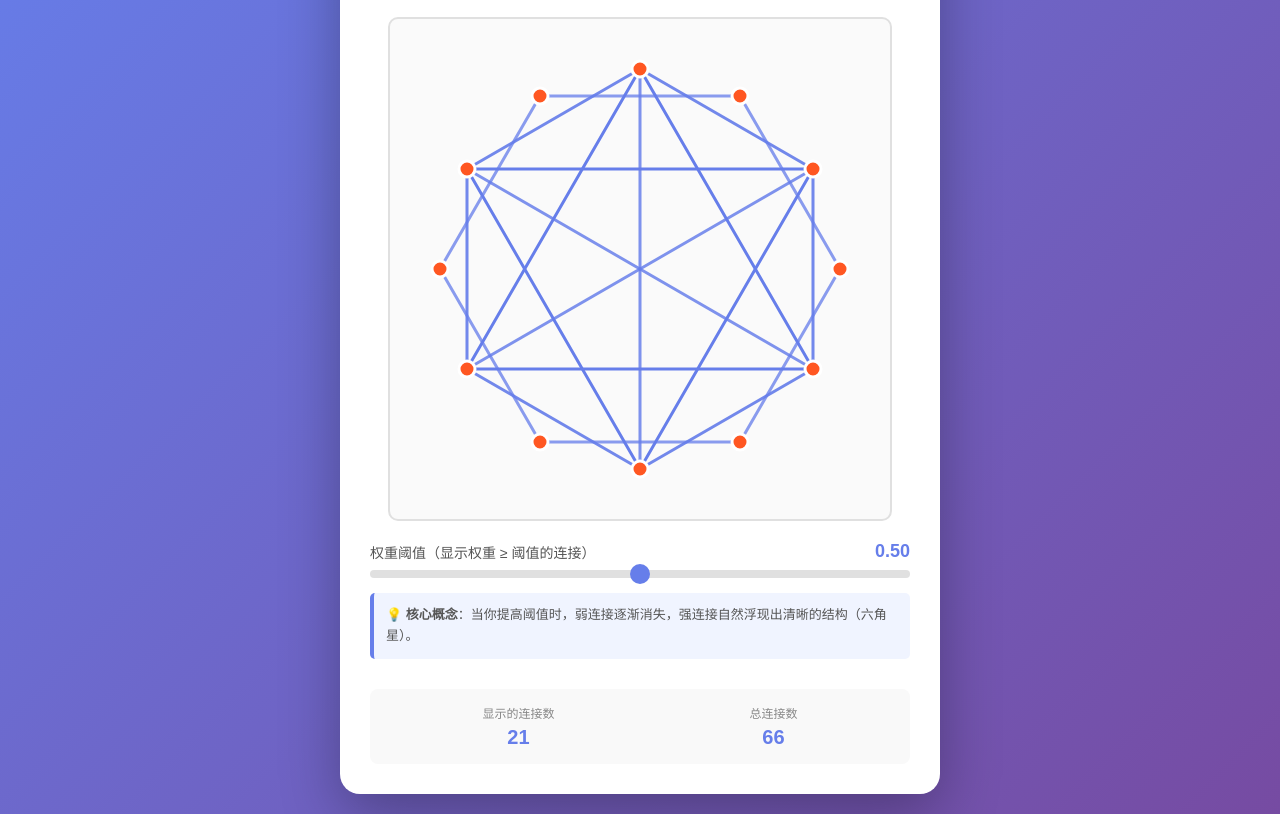
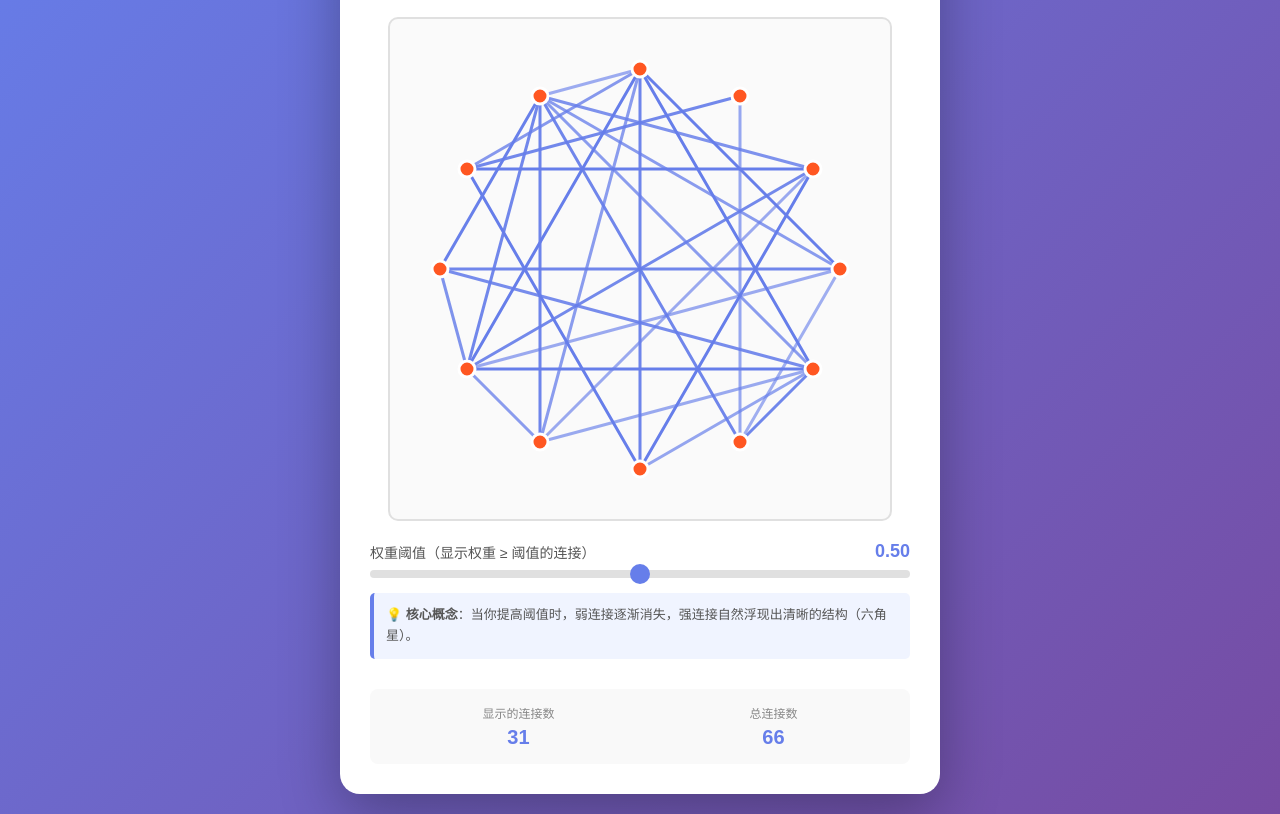
Before and after one commit to MarssZ/2511-HTML-Visualize, a plain HTML site: page demos/structure-energy/index.html in a window 1280 px wide. Shown: the part 125-939 px from the top of the page. Drawn offline with Linux system fonts and the light colour scheme.

Commit message:
refactor(structure-energy): 重构图形数据生成逻辑并优化渲染
- 将硬编码的边数据改为动态生成，使用 Set 存储六角星边
- 简化渲染逻辑，统一使用 window.graphData 作为数据源
- 移除冗余注释和未使用的代码

```diff
--- a/demos/structure-energy/data.js
+++ b/demos/structure-energy/data.js
@@ -3,7 +3,6 @@
 
 const GRAPH = {
   // 节点：12个点均匀分布在圆周上（像时钟刻度）
-  // 半径200，中心250,250
   nodes: (() => {
     const nodes = [];
     const radius = 200;
@@ -11,7 +10,6 @@ const GRAPH = {
     const centerY = 250;
 
     for (let i = 0; i < 12; i++) {
-      // 从12点方向开始（-90度），顺时针排列
       const angle = (Math.PI * 2 / 12) * i - Math.PI / 2;
       nodes.push({
         id: i,
@@ -22,99 +20,45 @@ const GRAPH = {
     return nodes;
   })(),
 
-  // 边：完全图（12个点 = 66条边）
-  // 强连接（权重0.75-1.0）：形成六角星结构
-  // 弱连接（权重0.1-0.4）：噪音
-  edges: [
-    // === 六角星外环（6条边，权重1.0）===
-    // 连接：0→2→4→6→8→10→0
-    {from: 0, to: 2, weight: 0.9},   // 12点 → 2点
-    {from: 2, to: 4, weight: 0.9},   // 2点 → 4点
-    {from: 4, to: 6, weight: 0.9},   // 4点 → 6点
-    {from: 6, to: 8, weight: 0.9},   // 6点 → 8点
-    {from: 8, to: 10, weight: 0.9},  // 8点 → 10点
-    {from: 10, to: 0, weight: 0.9},  // 10点 → 12点
+  // 六角星的边（6条）
+  // 六角星 = 两个交叉的大三角形
+  // 注意：key 格式必须是 "小-大"，与 edgeKey 函数一致
+  starEdges: new Set([
+    '0-4', '4-8', '0-8',   // 三角形1（8-0 改成 0-8）
+    '2-6', '6-10', '2-10'  // 三角形2（10-2 改成 2-10）
+  ]),
 
-    // === 六角星内部大对角线（6条边，权重0.9）===
-    // 形成两个交叉的大三角形
-    {from: 0, to: 4, weight: 1.0},   // 12点 → 4点
-    {from: 4, to: 8, weight: 1.0},   // 4点 → 8点
-    {from: 8, to: 0, weight: 1.0},   // 8点 → 12点
-    {from: 2, to: 6, weight: 1.0},   // 2点 → 6点
-    {from: 6, to: 10, weight: 1.0},  // 6点 → 10点
-    {from: 10, to: 2, weight: 1.0},  // 10点 → 2点
+  // 生成完整的边数组（只调用一次，权重固定）
+  generateEdges() {
+    const edges = [];
 
-    // === 六角星内部中对角线（6条边，权重0.8）===
-    // 连接外环顶点到中心对面
-    {from: 0, to: 6, weight: 0.8},   // 12点 → 6点（最长对角线）
-    {from: 2, to: 8, weight: 0.8},   // 2点 → 8点
-    {from: 4, to: 10, weight: 0.8},  // 4点 → 10点
+    // 辅助函数：生成边的唯一key
+    const edgeKey = (a, b) => a < b ? `${a}-${b}` : `${b}-${a}`;
 
-    // === 次级连接（中等权重，0.6-0.7）===
-    // 奇数点之间的连接，形成内环六边形
-    {from: 1, to: 3, weight: 0.7},
-    {from: 3, to: 5, weight: 0.7},
-    {from: 5, to: 7, weight: 0.7},
-    {from: 7, to: 9, weight: 0.7},
-    {from: 9, to: 11, weight: 0.7},
-    {from: 11, to: 1, weight: 0.7},
+    // 遍历完全图的所有边（12个节点 = 66条边）
+    for (let i = 0; i < 12; i++) {
+      for (let j = i + 1; j < 12; j++) {
+        const key = edgeKey(i, j);
 
-    // === 噪音边（权重0.1-0.5）===
-    // 剩余的48条边，随机权重
-    {from: 0, to: 1, weight: 0.25},
-    {from: 0, to: 3, weight: 0.15},
-    {from: 0, to: 5, weight: 0.3},
-    {from: 0, to: 7, weight: 0.2},
-    {from: 0, to: 9, weight: 0.35},
-    {from: 0, to: 11, weight: 0.2},
+        // 判断是否是六角星的边
+        const isStar = this.starEdges.has(key);
 
-    {from: 1, to: 2, weight: 0.3},
-    {from: 1, to: 4, weight: 0.2},
-    {from: 1, to: 5, weight: 0.4},
-    {from: 1, to: 6, weight: 0.15},
-    {from: 1, to: 7, weight: 0.3},
-    {from: 1, to: 8, weight: 0.25},
-    {from: 1, to: 9, weight: 0.2},
-    {from: 1, to: 10, weight: 0.35},
+        edges.push({
+          from: i,
+          to: j,
+          // 六角星边：权重 1.0（写死）
+          // 其他边：权重随机 0-0.99
+          weight: isStar ? 1.0 : Math.random() * 0.99
+        });
+      }
+    }
 
-    {from: 2, to: 3, weight: 0.25},
-    {from: 2, to: 5, weight: 0.15},
-    {from: 2, to: 7, weight: 0.3},
-    {from: 2, to: 9, weight: 0.2},
-    {from: 2, to: 11, weight: 0.35},
+    return edges;
+  }
+};
 
-    {from: 3, to: 4, weight: 0.3},
-    {from: 3, to: 6, weight: 0.2},
-    {from: 3, to: 7, weight: 0.4},
-    {from: 3, to: 8, weight: 0.15},
-    {from: 3, to: 9, weight: 0.25},
-    {from: 3, to: 10, weight: 0.2},
-    {from: 3, to: 11, weight: 0.35},
-
-    {from: 4, to: 5, weight: 0.25},
-    {from: 4, to: 7, weight: 0.15},
-    {from: 4, to: 9, weight: 0.3},
-    {from: 4, to: 11, weight: 0.2},
-
-    {from: 5, to: 6, weight: 0.3},
-    {from: 5, to: 8, weight: 0.2},
-    {from: 5, to: 9, weight: 0.4},
-    {from: 5, to: 10, weight: 0.15},
-    {from: 5, to: 11, weight: 0.25},
-
-    {from: 6, to: 7, weight: 0.25},
-    {from: 6, to: 9, weight: 0.15},
-    {from: 6, to: 11, weight: 0.3},
-
-    {from: 7, to: 8, weight: 0.3},
-    {from: 7, to: 10, weight: 0.2},
-    {from: 7, to: 11, weight: 0.4},
-
-    {from: 8, to: 9, weight: 0.25},
-    {from: 8, to: 11, weight: 0.15},
-
-    {from: 9, to: 10, weight: 0.3},
-
-    {from: 10, to: 11, weight: 0.25}
-  ]
+// 暴露给 index.html 的接口
+window.graphData = {
+  nodes: GRAPH.nodes,
+  edges: GRAPH.generateEdges() // 只生成一次，权重固定
 };
--- a/demos/structure-energy/index.html
+++ b/demos/structure-energy/index.html
@@ -206,13 +206,12 @@
 
     // 画线函数：连接两个节点
     function drawLine(fromId, toId, weight) {
-      const from = GRAPH.nodes.find(n => n.id === fromId);
-      const to = GRAPH.nodes.find(n => n.id === toId);
+      const from = window.graphData.nodes.find(n => n.id === fromId);
+      const to = window.graphData.nodes.find(n => n.id === toId);
 
       // 权重越高，线条越粗，颜色越深
       const alpha = 0.2 + weight * 0.8;  // 透明度：0.2-1.0
-      // const lineWidth = 1 + weight * 4;   // 线宽：1-5
-      const lineWidth = 3;   // 线宽：1-5
+      const lineWidth = 3;
 
       ctx.strokeStyle = `rgba(102, 126, 234, ${alpha})`;
       ctx.lineWidth = lineWidth;
@@ -226,7 +225,6 @@
 
     // 画节点函数：圆形节点
     function drawNode(x, y) {
-      // 外圈（白色描边）
       ctx.fillStyle = '#ff5722';
       ctx.strokeStyle = 'white';
       ctx.lineWidth = 3;
@@ -243,13 +241,13 @@
       ctx.clearRect(0, 0, 500, 500);
 
       // 过滤出权重 >= 阈值的边
-      const visibleEdges = GRAPH.edges.filter(e => e.weight >= t);
+      const visibleEdges = window.graphData.edges.filter(e => e.weight >= t);
 
       // 画所有可见的边
       visibleEdges.forEach(e => drawLine(e.from, e.to, e.weight));
 
       // 画所有节点（永远显示）
-      GRAPH.nodes.forEach(n => drawNode(n.x, n.y));
+      window.graphData.nodes.forEach(n => drawNode(n.x, n.y));
 
       // 更新统计信息
       edgeCountDisplay.textContent = visibleEdges.length;
```
